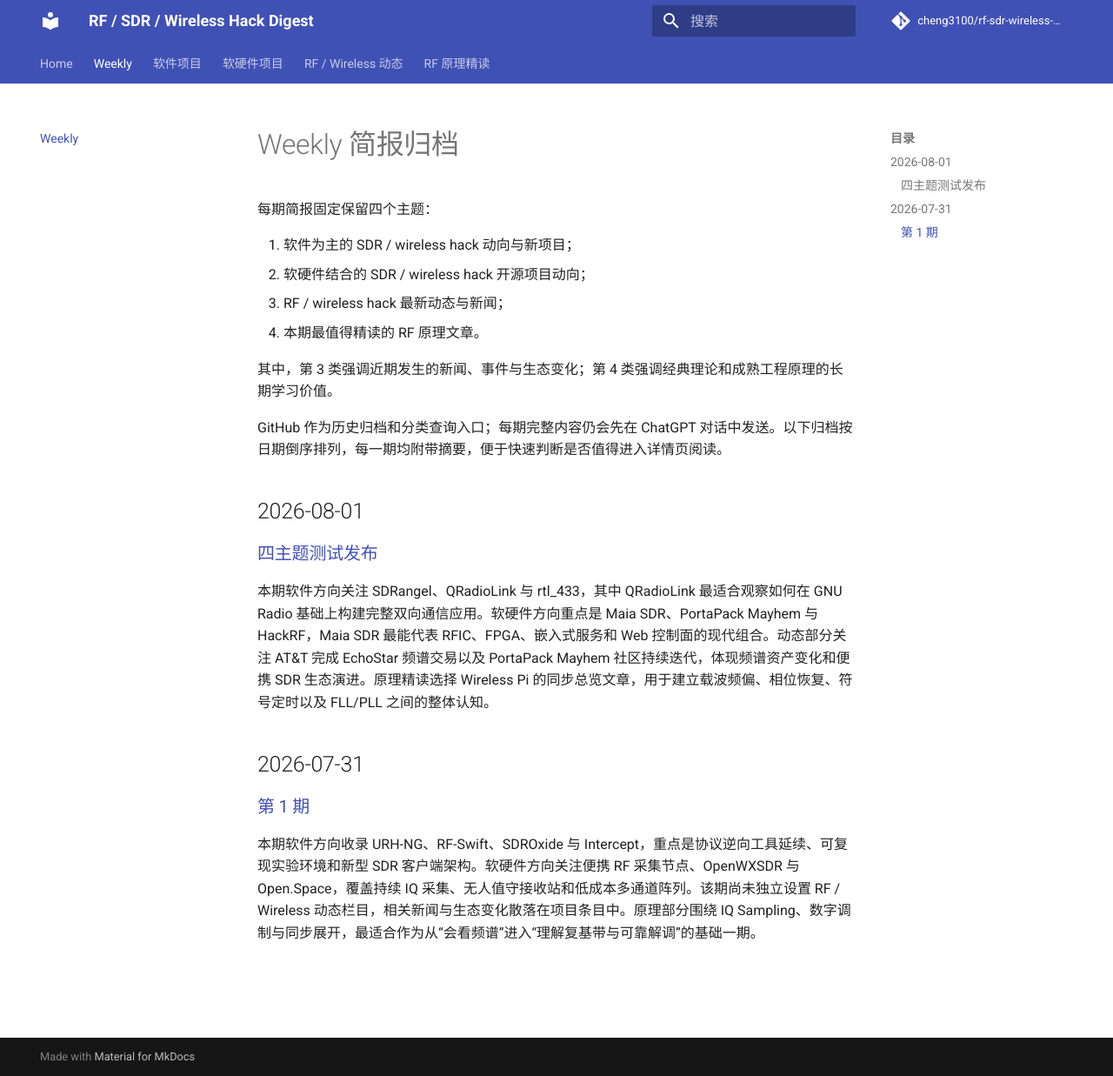
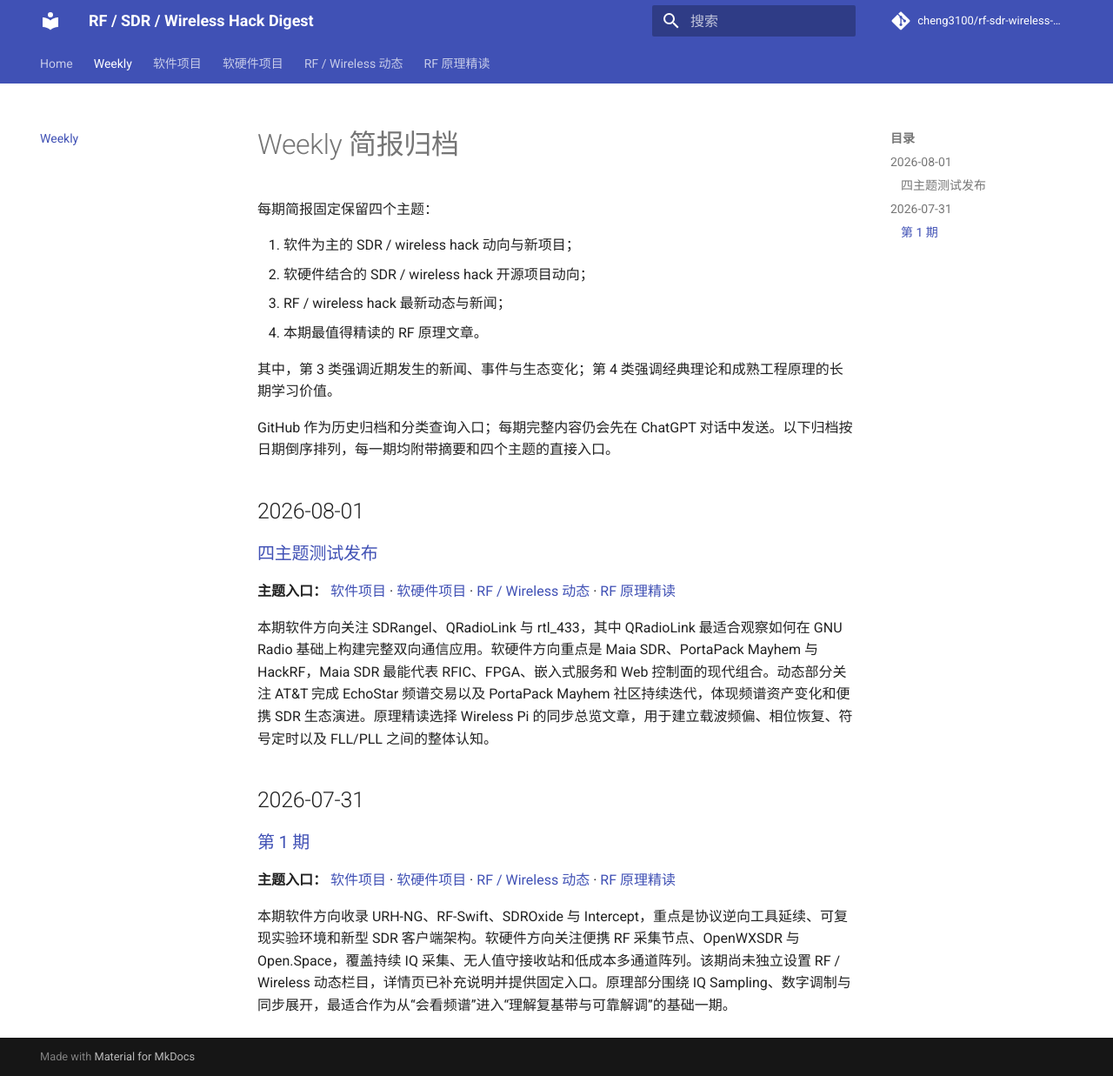
Before and after one commit to cheng3100/rf-sdr-wireless-security-digest, an MkDocs documentation site: the page built from docs/weekly/index.md, in a window 1280 px wide and 1237 px high. Shown: the whole window at 87% size. Built offline with MkDocs 1.6.1 and Material for MkDocs 9.7.7, drawn with Linux system fonts in a browser that asks for light colours; comment, search, counter and statistics services are not loaded.

Commit message:
Add per-theme links to weekly summaries

```diff
--- a/docs/weekly/index.md
+++ b/docs/weekly/index.md
@@ -9,11 +9,13 @@
 
 其中，第 3 类强调近期发生的新闻、事件与生态变化；第 4 类强调经典理论和成熟工程原理的长期学习价值。
 
-GitHub 作为历史归档和分类查询入口；每期完整内容仍会先在 ChatGPT 对话中发送。以下归档按日期倒序排列，每一期均附带摘要，便于快速判断是否值得进入详情页阅读。
+GitHub 作为历史归档和分类查询入口；每期完整内容仍会先在 ChatGPT 对话中发送。以下归档按日期倒序排列，每一期均附带摘要和四个主题的直接入口。
 
 ## 2026-08-01
 
 ### [四主题测试发布](2026-08-01.md)
+
+**主题入口：** [软件项目](2026-08-01.md#software) · [软硬件项目](2026-08-01.md#hardware-software) · [RF / Wireless 动态](2026-08-01.md#news) · [RF 原理精读](2026-08-01.md#fundamentals)
 
 本期软件方向关注 SDRangel、QRadioLink 与 rtl_433，其中 QRadioLink 最适合观察如何在 GNU Radio 基础上构建完整双向通信应用。软硬件方向重点是 Maia SDR、PortaPack Mayhem 与 HackRF，Maia SDR 最能代表 RFIC、FPGA、嵌入式服务和 Web 控制面的现代组合。动态部分关注 AT&T 完成 EchoStar 频谱交易以及 PortaPack Mayhem 社区持续迭代，体现频谱资产变化和便携 SDR 生态演进。原理精读选择 Wireless Pi 的同步总览文章，用于建立载波频偏、相位恢复、符号定时以及 FLL/PLL 之间的整体认知。
 
@@ -21,4 +23,6 @@ GitHub 作为历史归档和分类查询入口；每期完整内容仍会先在
 
 ### [第 1 期](2026-07-31.md)
 
-本期软件方向收录 URH-NG、RF-Swift、SDROxide 与 Intercept，重点是协议逆向工具延续、可复现实验环境和新型 SDR 客户端架构。软硬件方向关注便携 RF 采集节点、OpenWXSDR 与 Open.Space，覆盖持续 IQ 采集、无人值守接收站和低成本多通道阵列。该期尚未独立设置 RF / Wireless 动态栏目，相关新闻与生态变化散落在项目条目中。原理部分围绕 IQ Sampling、数字调制与同步展开，最适合作为从“会看频谱”进入“理解复基带与可靠解调”的基础一期。
+**主题入口：** [软件项目](2026-07-31.md#software) · [软硬件项目](2026-07-31.md#hardware-software) · [RF / Wireless 动态](2026-07-31.md#news) · [RF 原理精读](2026-07-31.md#fundamentals)
+
+本期软件方向收录 URH-NG、RF-Swift、SDROxide 与 Intercept，重点是协议逆向工具延续、可复现实验环境和新型 SDR 客户端架构。软硬件方向关注便携 RF 采集节点、OpenWXSDR 与 Open.Space，覆盖持续 IQ 采集、无人值守接收站和低成本多通道阵列。该期尚未独立设置 RF / Wireless 动态栏目，详情页已补充说明并提供固定入口。原理部分围绕 IQ Sampling、数字调制与同步展开，最适合作为从“会看频谱”进入“理解复基带与可靠解调”的基础一期。
```
